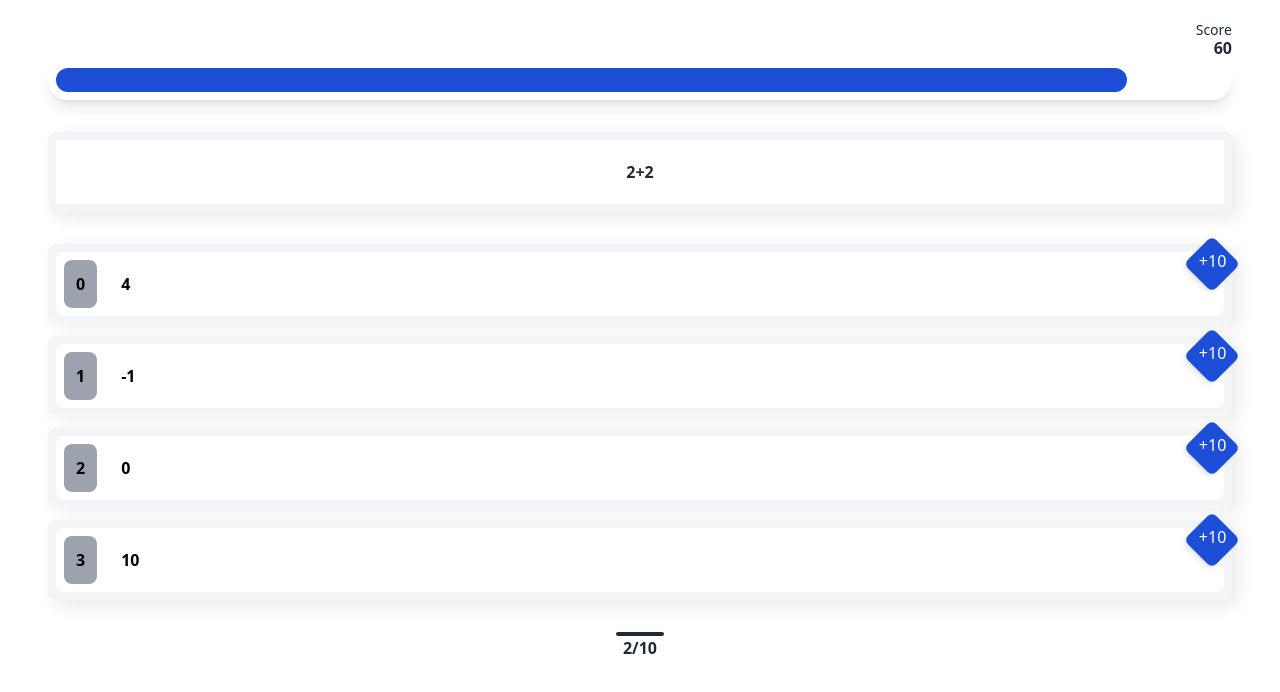
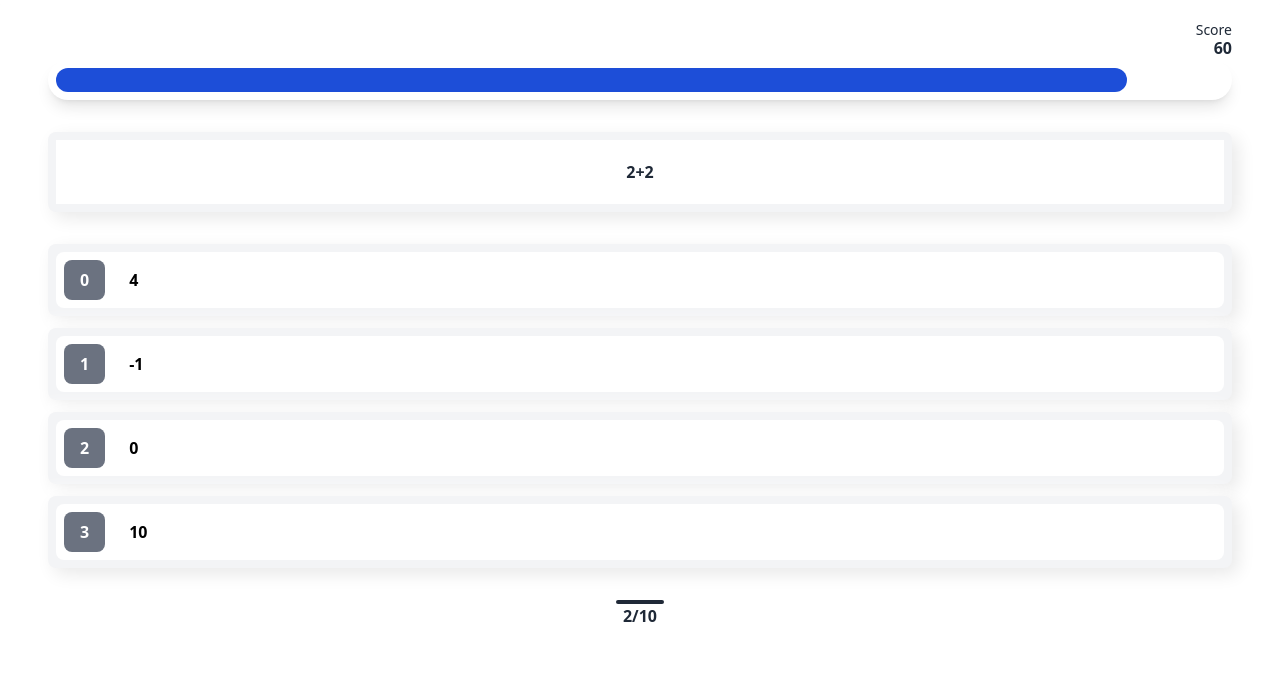
Before and after one commit to roma-marshall/QuizApp, a Vue app: page / in a window 1280 px wide. Shown: the top 692 px of the page. Built offline with nearby package versions, Linux system fonts and the light colour scheme.

Commit message:
style sections

```diff
--- a/src/components/Home.vue
+++ b/src/components/Home.vue
@@ -20,14 +20,15 @@
         >
           <div
               class="morph-1 bg-gray-100 p-2 rounded-lg mb-3 relative"
+              :ref="optionChosen"
               @click="onOptionClicked(choice, item)"
           >
-            <div class="bg-blue-700 p-1 transform rotate-45 rounded-md text-white h-10 w-10
-        fond-bold absolute right-0 top-0 shadow-md">
+            <div class="hidden bg-blue-700 p-1 transform rotate-45 rounded-md text-white h-10 w-10
+                fond-bold absolute right-0 top-0 shadow-md">
               <p class="transform -rotate-45">+10</p>
             </div>
             <div class="bg-white rounded-lg font-bold flex p-2">
-              <div class="bg-gray-400 p-3 rounded-lg">{{ item }}</div>
+              <div class="bg-gray-500 px-4 py-2 rounded-lg text-white">{{ item }}</div>
               <div class="flex items-center pl-6">{{ choice }}</div>
             </div>
           </div>
@@ -46,6 +47,7 @@ import {ref} from 'vue';
 
 export default {
   setup() {
+    let itemsRef = []
     let questionCounter = ref(0)
     const currentQuestion = ref({
       question: '',
@@ -65,23 +67,35 @@ export default {
       },
       {
         question: '3 * 2',
-        answer: 1 ,
+        answer: 1,
         choices: ['-4', '6', '0', '41']
       },
     ]
     const onQuizStart = () => {
       currentQuestion.value = question[questionCounter.value]
     }
+    const optionChosen = (el) => {
+      if (el)
+        itemsRef.push(el)
+    }
     const onOptionClicked = (choice, item) => {
+      const divContainer = itemsRef[item]
       const optionID = item++
       if (currentQuestion.value.answer === optionID)
-        console.log('you are correct')
+        divContainer.classList.add('bg-green-400')
       else
-        console.log('you are wrong')
+        divContainer.classList.add('bg-red-400')
       console.log(choice, item)
     }
     onQuizStart()
-    return {currentQuestion, question, questionCounter, onQuizStart, onOptionClicked}
+    return {
+      currentQuestion,
+      question,
+      questionCounter,
+      onQuizStart,
+      onOptionClicked,
+      optionChosen,
+    }
   }
 }
 </script>
```
